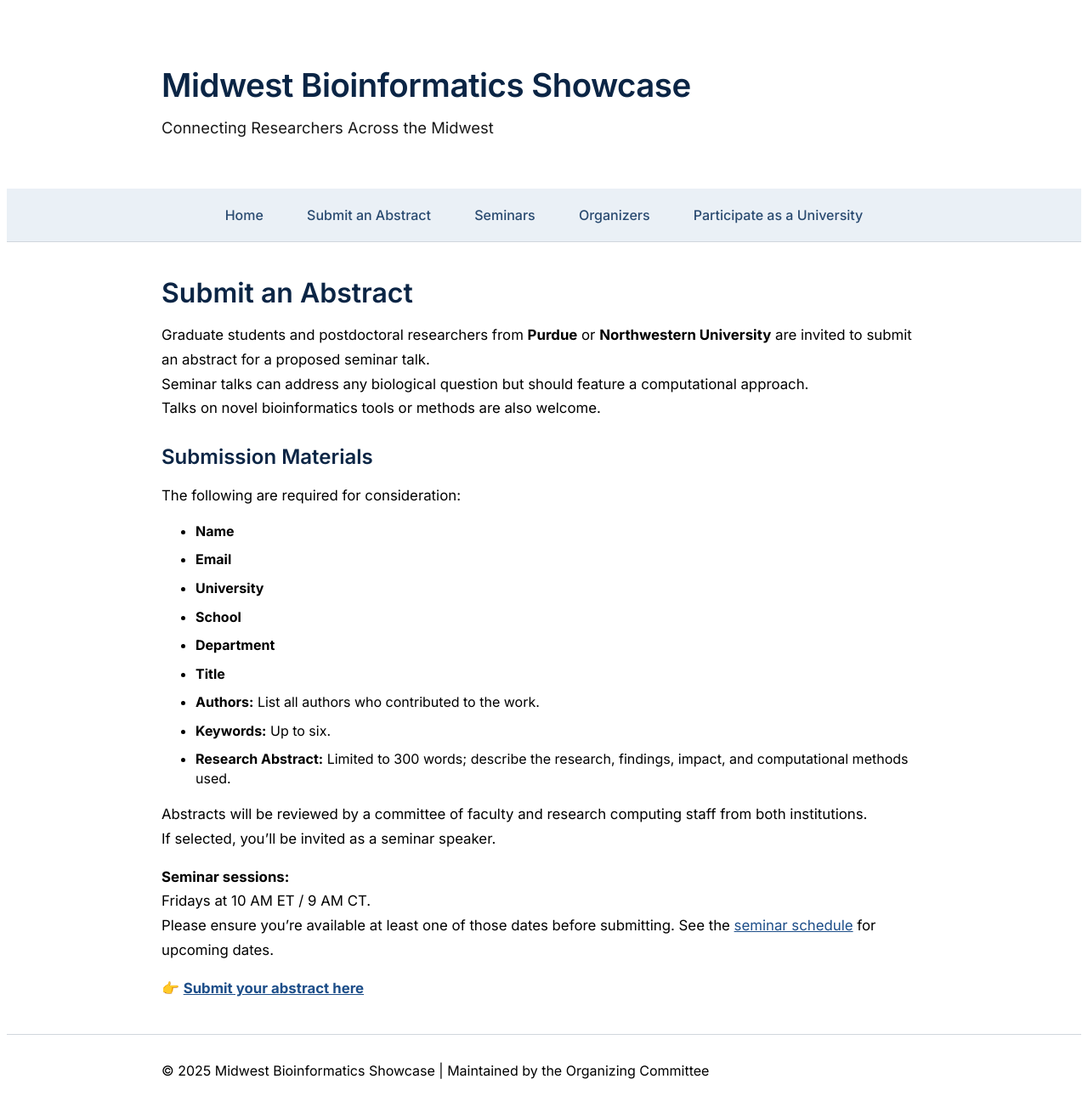
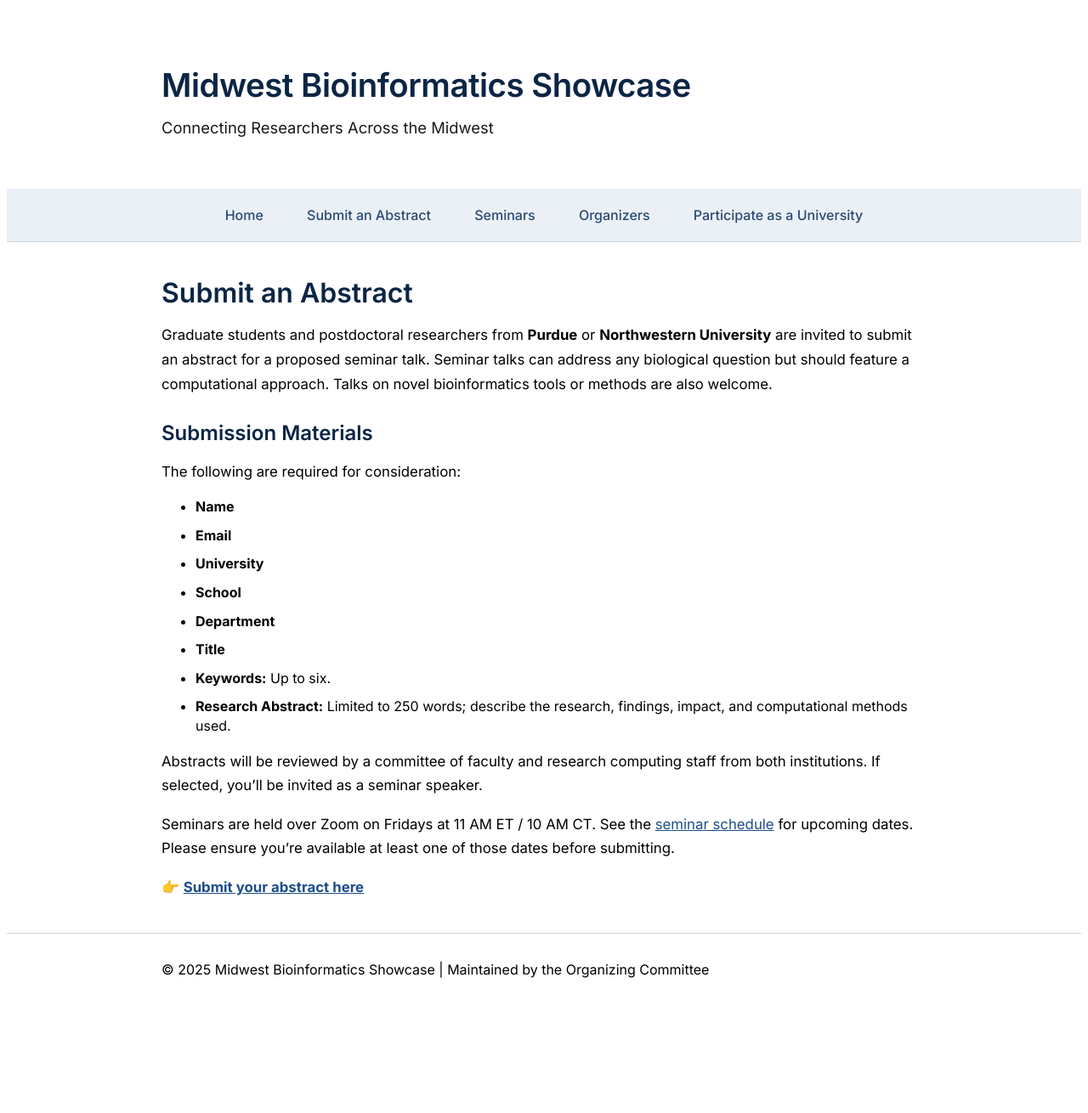
Before and after one commit to Midwest-Bioinformatics-Showcase/midwest-bioinformatics-showcase.github.io, a Jekyll site: the page built from submit.md, in a window 1280 px wide. Shown: the whole page at 85% size. Built offline with Jekyll 4.4.1, drawn with Linux system fonts in a browser that asks for light colours; after the commit the page ends 1191 px from its top, so only the background shows below that.

Commit message:
minor changes to submission page, mostly paragraph spacing and removing authors from list of submission requirements

```diff
--- a/submit.md
+++ b/submit.md
@@ -5,9 +5,7 @@ title: Submit an Abstract
 
 # Submit an Abstract
 
-Graduate students and postdoctoral researchers from **Purdue** or **Northwestern University** are invited to submit an abstract for a proposed seminar talk.
-Seminar talks can address any biological question but should feature a computational approach.
-Talks on novel bioinformatics tools or methods are also welcome.
+Graduate students and postdoctoral researchers from **Purdue** or **Northwestern University** are invited to submit an abstract for a proposed seminar talk. Seminar talks can address any biological question but should feature a computational approach. Talks on novel bioinformatics tools or methods are also welcome.
 
 ## Submission Materials
 
@@ -19,16 +17,11 @@ The following are required for consideration:
 - **School**
 - **Department**
 - **Title**
-- **Authors:** List all authors who contributed to the work.
 - **Keywords:** Up to six.
-- **Research Abstract:** Limited to 300 words; describe the research, findings, impact, and computational methods used.
+- **Research Abstract:** Limited to 250 words; describe the research, findings, impact, and computational methods used.
 
-Abstracts will be reviewed by a committee of faculty and research computing staff from both institutions.
-If selected, you’ll be invited as a seminar speaker.
+Abstracts will be reviewed by a committee of faculty and research computing staff from both institutions. If selected, you’ll be invited as a seminar speaker.
 
-**Seminar sessions:**
-Fridays at 10 AM ET / 9 AM CT.
-Please ensure you’re available at least one of those dates before submitting.
-See the [seminar schedule](seminars.html) for upcoming dates.
+Seminars are held over Zoom on Fridays at 11 AM ET / 10 AM CT. See the [seminar schedule](seminars.html) for upcoming dates. Please ensure you’re available at least one of those dates before submitting.
 
 👉 **[Submit your abstract here](https://forms.cloud.microsoft/r/Rq9Z1Kdtk8)**
```
